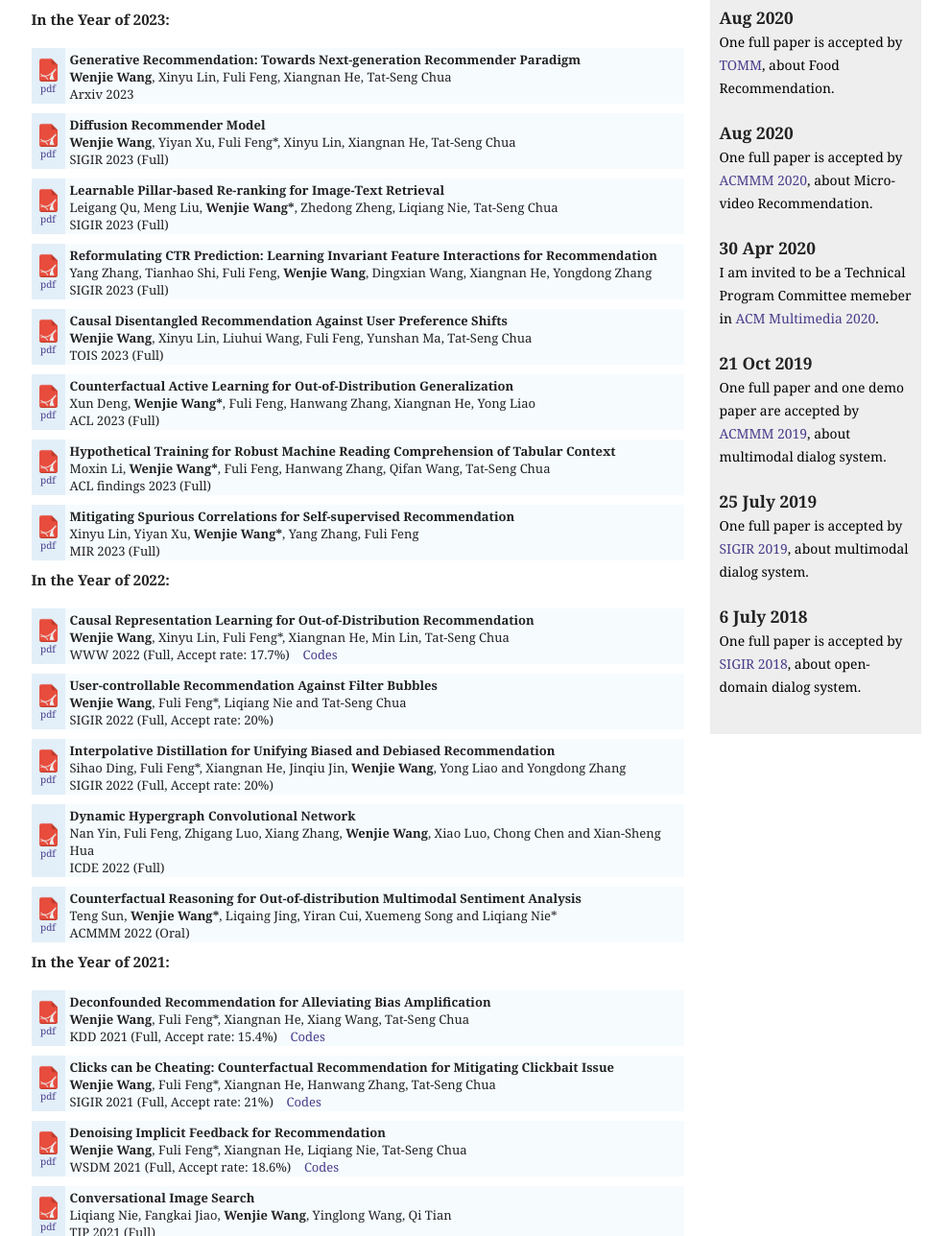
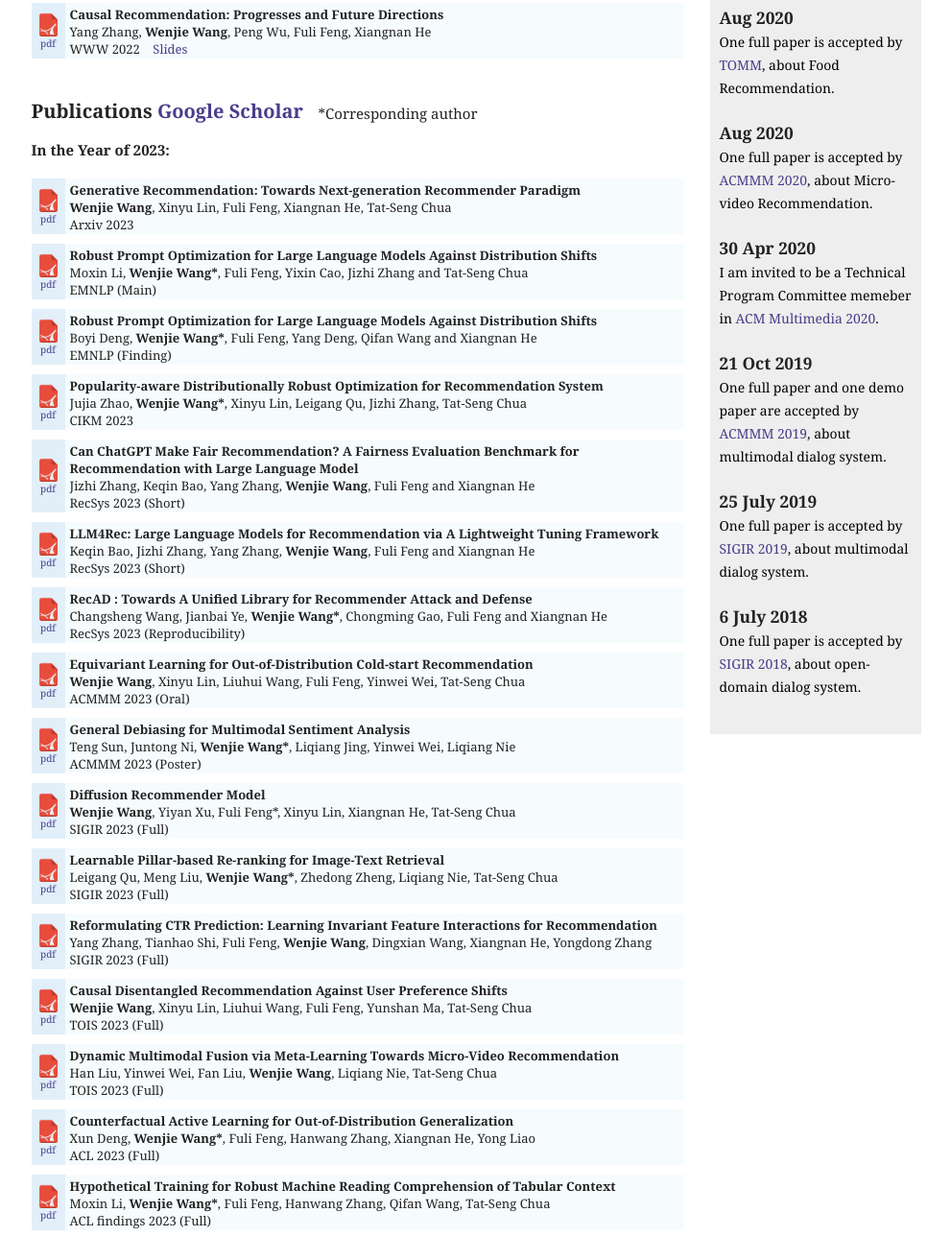
Before and after one commit to Linxyhaha/Linxyhaha.github.io, a plain HTML site: page index.html in a window 1280 px wide. Shown: the part 1193-2481 px from the top of the page at 96% size, without its empty margins (144-1135 px from the left). Drawn offline with Linux system fonts and the light colour scheme.

Commit message:
revise 2023-10-29

```diff
--- a/index.html
+++ b/index.html
@@ -152,7 +152,7 @@ Email: wenjiewang96 AT gmail.com</a><br>
 </tbody></table>
 
 <div style="margin-top:20px;">
-    I am a research fellow, supervised by <a href="https://www.chuatatseng.com/" , target="_blank"> Prof. Tat-Seng Chua </a> in <a href="http://www.nextcenter.org/" , target="_blank">NExT++</a>, School of Computing, National University of Singapore. I obtained my PhD from NUS in 2023, also supervised by Prof. Chua. Prior to that, I received my B.Eng. degree from Shandong University (Elite Class) in 2019, supervised by <a href="https://liqiangnie.github.io/" , target="_blank">Prof. Liqiang Nie </a>. My research interests include information retrieval, causal recommendation, and multi-media analytics.
+    I am a research fellow, working with <a href="https://www.chuatatseng.com/" , target="_blank"> Prof. Tat-Seng Chua </a> and <a href="https://www.comp.nus.edu.sg/~ngsk/" , target="_blank"> Prof. See-Kiong Ng </a> in National University of Singapore. I obtained my PhD from NUS in 2023, also supervised by Prof. Chua. Prior to that, I received my B.Eng. degree from Shandong University (Elite Class) in 2019, supervised by <a href="https://liqiangnie.github.io/" , target="_blank">Prof. Liqiang Nie </a>. My research interests include information retrieval, causal recommendation, and multi-media analytics.
 </div>
 <!-- =======================================================================!-->
 
@@ -200,7 +200,30 @@ Multi-modal Data Analysis" </font> </br>
 <!-- =======================================================================!-->
 
 
-<h2 style="CLEAR: both;">Tutorials and Surveys</h2>
+<h2 style="CLEAR: both;">Tutorials, Surveys, and Workshops</h2>
+<table>
+  <tbody>
+  <tr>
+    <td class="left"><a href="" target="_blank"><img src="./images/pdf.png" width="25" height="25"><br>pdf</a></td>
+    <td><span class="title">Large Language Models for Recommendation: Progresses and Future Directions</span>
+      <br>Keqin Bao, Jizhi Zhang, Yang Zhang, <b>Wenjie Wang</b>, Fuli Feng, Xiangnan He
+    <br> SIGIR-AP 2023 &nbsp;&nbsp;
+  </td>
+  </tr>
+ </tbody>
+</table>
+
+<table>
+  <tbody>
+  <tr>
+    <td class="left"><a href="https://dl.acm.org/doi/abs/10.1145/3583780.3615304" target="_blank"><img src="./images/pdf.png" width="25" height="25"><br>pdf</a></td>
+    <td><span class="title">The 1st Workshop on Recommendation with Generative Models</span>
+      <br><b>Wenjie Wang</b>, Yong Liu, Yang Zhang, Weiwen Liu, Fuli Feng, Xiangnan He, Aixin Sun
+    <br> CIKM 2023 &nbsp;&nbsp; <a href="https://rgm-cikm23.github.io/" target="_blank">Website</a>
+  </td>
+  </tr>
+ </tbody>
+</table>
 
 <table>
   <tbody>
@@ -245,7 +268,6 @@ Multi-modal Data Analysis" </font> </br>
 <h2 style="CLEAR: both">Publications <a href="https://scholar.google.com.sg/citations?user=Ma5DtmoAAAAJ&hl=en" target="_blank">Google Scholar</a> </h2> &nbsp;&nbsp; *Corresponding author
 </br>
 <b> In the Year of 2023: </b> </br></br>
-
 <table>
   <tbody>
   <tr>
@@ -253,6 +275,104 @@ Multi-modal Data Analysis" </font> </br>
     <td><span class="title">Generative Recommendation: Towards Next-generation Recommender Paradigm</span>
       <br><b>Wenjie Wang</b>, Xinyu Lin, Fuli Feng, Xiangnan He, Tat-Seng Chua
     <br>Arxiv 2023
+  </td>
+  </tr>
+ </tbody>
+</table>
+
+<table>
+  <tbody>
+  <tr>
+    <td class="left"><a href="" target="_blank"><img src="./images/pdf.png" width="25" height="25"><br>pdf</a></td>
+    <td><span class="title">Robust Prompt Optimization for Large Language Models Against Distribution Shifts</span>
+      <br>Moxin Li, <b>Wenjie Wang*</b>, Fuli Feng, Yixin Cao, Jizhi Zhang and Tat-Seng Chua
+    <br>EMNLP (Main)
+  </td>
+  </tr>
+ </tbody>
+</table>
+
+<table>
+  <tbody>
+  <tr>
+    <td class="left"><a href="" target="_blank"><img src="./images/pdf.png" width="25" height="25"><br>pdf</a></td>
+    <td><span class="title">Robust Prompt Optimization for Large Language Models Against Distribution Shifts</span>
+      <br>Boyi Deng, <b>Wenjie Wang*</b>, Fuli Feng, Yang Deng, Qifan Wang and Xiangnan He
+    <br>EMNLP (Finding)
+  </td>
+  </tr>
+ </tbody>
+</table>
+
+<table>
+  <tbody>
+  <tr>
+    <td class="left"><a href="" target="_blank"><img src="./images/pdf.png" width="25" height="25"><br>pdf</a></td>
+    <td><span class="title">Popularity-aware Distributionally Robust Optimization for Recommendation System</span>
+      <br>Jujia Zhao, <b>Wenjie Wang*</b>, Xinyu Lin, Leigang Qu, Jizhi Zhang, Tat-Seng Chua
+    <br>CIKM 2023
+  </td>
+  </tr>
+ </tbody>
+</table>
+
+<table>
+  <tbody>
+  <tr>
+    <td class="left"><a href="" target="_blank"><img src="./images/pdf.png" width="25" height="25"><br>pdf</a></td>
+    <td><span class="title">Can ChatGPT Make Fair Recommendation? A Fairness Evaluation Benchmark for Recommendation with Large Language Model</span>
+      <br>Jizhi Zhang, Keqin Bao, Yang Zhang, <b>Wenjie Wang</b>, Fuli Feng and Xiangnan He
+    <br>RecSys 2023 (Short)
+  </td>
+  </tr>
+ </tbody>
+</table>
+
+
+<table>
+  <tbody>
+  <tr>
+    <td class="left"><a href="" target="_blank"><img src="./images/pdf.png" width="25" height="25"><br>pdf</a></td>
+    <td><span class="title">LLM4Rec: Large Language Models for Recommendation via A Lightweight Tuning Framework</span>
+      <br>Keqin Bao, Jizhi Zhang, Yang Zhang, <b>Wenjie Wang</b>, Fuli Feng and Xiangnan He
+    <br>RecSys 2023 (Short)
+  </td>
+  </tr>
+ </tbody>
+</table>
+
+
+<table>
+  <tbody>
+  <tr>
+    <td class="left"><a href="" target="_blank"><img src="./images/pdf.png" width="25" height="25"><br>pdf</a></td>
+    <td><span class="title">RecAD : Towards A Unified Library for Recommender Attack and Defense</span>
+      <br>Changsheng Wang, Jianbai Ye, <b>Wenjie Wang*</b>, Chongming Gao, Fuli Feng and Xiangnan He
+    <br>RecSys 2023 (Reproducibility)
+  </td>
+  </tr>
+ </tbody>
+</table>
+
+<table>
+  <tbody>
+  <tr>
+    <td class="left"><a href="" target="_blank"><img src="./images/pdf.png" width="25" height="25"><br>pdf</a></td>
+    <td><span class="title">Equivariant Learning for Out-of-Distribution Cold-start Recommendation</span>
+      <br><b>Wenjie Wang</b>, Xinyu Lin, Liuhui Wang, Fuli Feng, Yinwei Wei, Tat-Seng Chua
+    <br>ACMMM 2023 (Oral)
+  </td>
+  </tr>
+ </tbody>
+</table>
+
+<table>
+  <tbody>
+  <tr>
+    <td class="left"><a href="" target="_blank"><img src="./images/pdf.png" width="25" height="25"><br>pdf</a></td>
+    <td><span class="title">General Debiasing for Multimodal Sentiment Analysis</span>
+      <br>Teng Sun, Juntong Ni, <b>Wenjie Wang*</b>, Liqiang Jing, Yinwei Wei, Liqiang Nie
+    <br>ACMMM 2023 (Poster)
   </td>
   </tr>
  </tbody>
@@ -300,6 +420,18 @@ Multi-modal Data Analysis" </font> </br>
     <td class="left"><a href="https://dl.acm.org/doi/pdf/10.1145/3593022" target="_blank"><img src="./images/pdf.png" width="25" height="25"><br>pdf</a></td>
     <td><span class="title">Causal Disentangled Recommendation Against User Preference Shifts</span>
       <br><b>Wenjie Wang</b>, Xinyu Lin, Liuhui Wang, Fuli Feng, Yunshan Ma, Tat-Seng Chua
+    <br>TOIS 2023 (Full)
+  </td>
+  </tr>
+ </tbody>
+</table>
+
+<table>
+  <tbody>
+  <tr>
+    <td class="left"><a href="" target="_blank"><img src="./images/pdf.png" width="25" height="25"><br>pdf</a></td>
+    <td><span class="title">Dynamic Multimodal Fusion via Meta-Learning Towards Micro-Video Recommendation</span>
+      <br>Han Liu, Yinwei Wei, Fan Liu, <b>Wenjie Wang</b>, Liqiang Nie, Tat-Seng Chua
     <br>TOIS 2023 (Full)
   </td>
   </tr>
@@ -531,8 +663,12 @@ Multi-modal Data Analysis" </font> </br>
 <!-- <b> Look for the full publication list? Please visit <a href="https://scholar.google.com.sg/citations?user=QePM4u8AAAAJ&hl=en" target="_blank">Google Scholar</a>.</b></br></br> -->
 
 
+<h2 style="CLEAR: both;">Invited Talks</h2>
+<table><tbody><tr><td>
+  <span class="title">Large Language Models for Recommendation: Progresses and Prospects</span> &nbsp;&nbsp;
+  <br> - MLNLP 2023, Sep 2023; MIR forum Aug 2023
+</td></tr></tbody></table>
 
-<h2 style="CLEAR: both;">Invited Talks</h2>
 <table><tbody><tr><td>
   <span class="title">Causal Recommender System</span> &nbsp;&nbsp;
   <br> - Beijing Super Cloud Computing Center & Shandong University Taishan College, Apr, 2023
@@ -557,6 +693,8 @@ Multi-modal Data Analysis" </font> </br>
 
 <h2 style="CLEAR: both;">Professional Services</h2>
 <table><tbody><tr><td>
+    Web Chair for <span class="title">SIGIR 2023</span> <br>
+    Guest Editor for <span class="title"><a href="https://dl.acm.org/pb-assets/static_journal_pages/tois/pdf/TOIS-CFP-Pre-trained-Models-Search-Recommendation-1691086814533.pdf" target="_blank">TOIS Special Issue on Pre-trained Models for Search and Recommendation</a> </span> <br>
     Invited Reviewer for <span class="title">TOIS, TPAMI, TMM, TCSVT, TNNLS, TORS, TSP, Multimedia Systems</span> <br>
     Program Committee Member of <span class="title">AAAI, WSDM, WWW, KDD, ACMMM, RecSys, IJCAI, SIGIR in 2023 </span> <br>
     Program Committee Member of <span class="title">AAAI, WSDM, ACMMM, KDD in 2022 </span> <br>
@@ -568,8 +706,13 @@ Multi-modal Data Analysis" </font> </br>
 
 <h2 style="CLEAR: both;">Honors</h2>
 
+
 <table><tbody><tr><td>
-  <span class="title">Google PhD Fellowship, &nbsp;&nbsp;2022</span> &nbsp;&nbsp;<br>
+  <span class="title"><a href="https://kdd.sg/singapore-acm-sigkdd-symposium-2023/" target="_blank">Singapore ACM SIGKDD Symposium 2023 Best Presentation Award</a>, &nbsp;&nbsp;2023</span> &nbsp;&nbsp;<br>
+</td></tr></tbody></table>
+
+<table><tbody><tr><td>
+  <span class="title"><a href="https://research.google/outreach/phd-fellowship/recipients/?category=2022" target="_blank">Google PhD Fellowship</a>, &nbsp;&nbsp;2022</span> &nbsp;&nbsp;<br>
 </td></tr></tbody></table>
 
 <table><tbody><tr><td>
@@ -610,7 +753,7 @@ Multi-modal Data Analysis" </font> </br>
 
 <br>
 <a href="https://clustrmaps.com/site/1bdyo"  title="Visit tracker"><img src="//www.clustrmaps.com/map_v2.png?d=27woFky6pE3bBTEs1HLPOQiLFBpC59CIJwc5zxim0eg&cl=ffffff", style="display:none;"/></a>
-<p>Last update: Oct, 2022. Webpage template borrows from <a href="http://staff.ustc.edu.cn/~hexn/">Prof. Xiangnan He</a>.</p>
+<p>Last update: Oct, 2023. Webpage template borrows from <a href="http://staff.ustc.edu.cn/~hexn/">Prof. Xiangnan He</a>.</p>
 <!-- <script type="text/javascript" src="files/fly.js"></script>
  -->
 </div>
```
